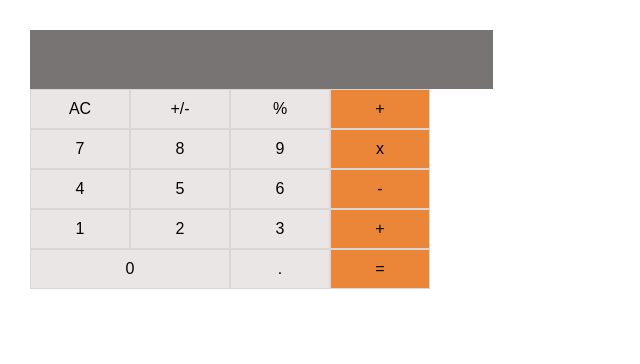
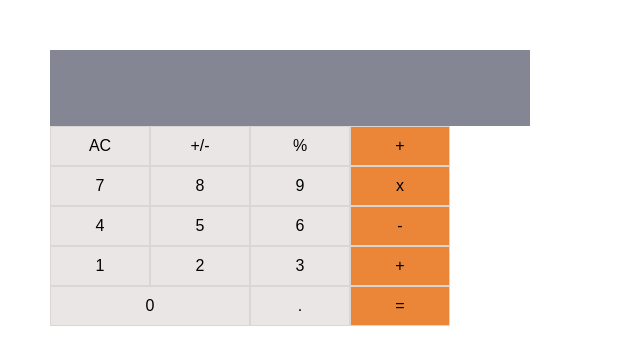
Before and after one commit to Addisu87/math-magicians, a React (Create React App) app: page / in a window 1280 px wide. Shown: the top 364 px of the page, without its empty margins (0-640 px from the left). Built offline with nearby package versions, Linux system fonts and the light colour scheme.

Commit message:
Modify the screen style

```diff
--- a/src/index.css
+++ b/src/index.css
@@ -1,8 +1,14 @@
+:root {
+  --screen-color: #858693;
+  --dark: #000;
+  --white: #fff;
+  --operator-color: #eb8537;
+}
+
 * {
   box-sizing: border-box;
   margin: 0;
   padding: 0;
-  font-size: 110%;
   border-radius: 0;
 }
 
@@ -13,7 +19,7 @@
 .container {
   background-color: #fff;
   height: auto;
-  margin: 20px;
+  margin: 40px;
   max-width: 480px;
   padding: 10px;
   width: 100%;
@@ -34,18 +40,22 @@
 
 .screen-row input {
   max-width: 480px;
-  background-color: rgb(120, 116, 116);
+  background-color: var(--screen-color);
   border: 0;
   color: rgb(146, 143, 143);
   padding: 10px;
   text-align: right;
+  display: flex;
+  justify-content: flex-end;
+  font-size: 2.28rem;
+  height: 76px;
 }
 
 input[type='button'] {
   width: 100%;
   background: rgb(235, 230, 230);
   border: 1px solid rgb(218, 214, 214);
-  color: black;
+  color: var(--dark);
   text-align: center;
   display: inline-block;
   text-decoration: none;
@@ -59,5 +69,5 @@ input[type='button']:active {
 }
 
 input.btn-operator {
-  background-color: #eb8537;
+  background-color: var(--operator-color);
 }
```
